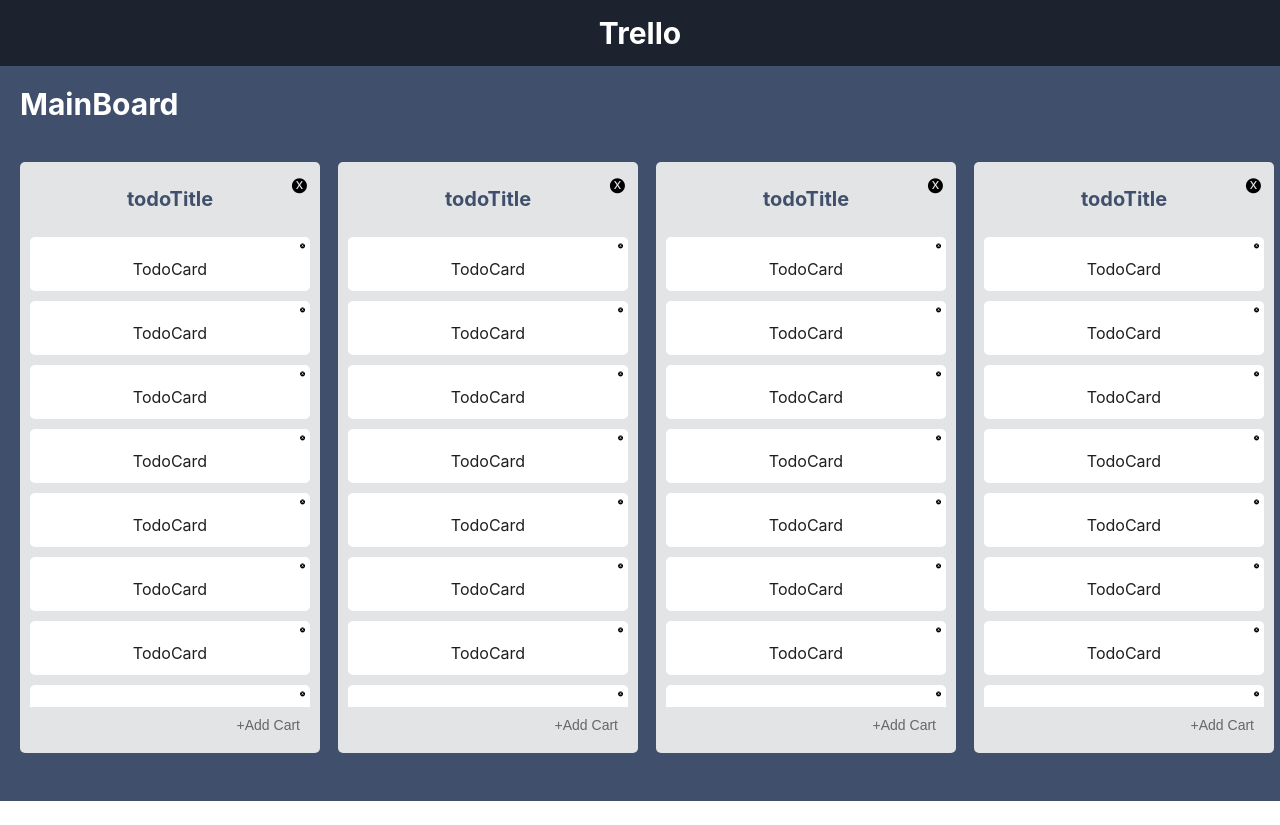
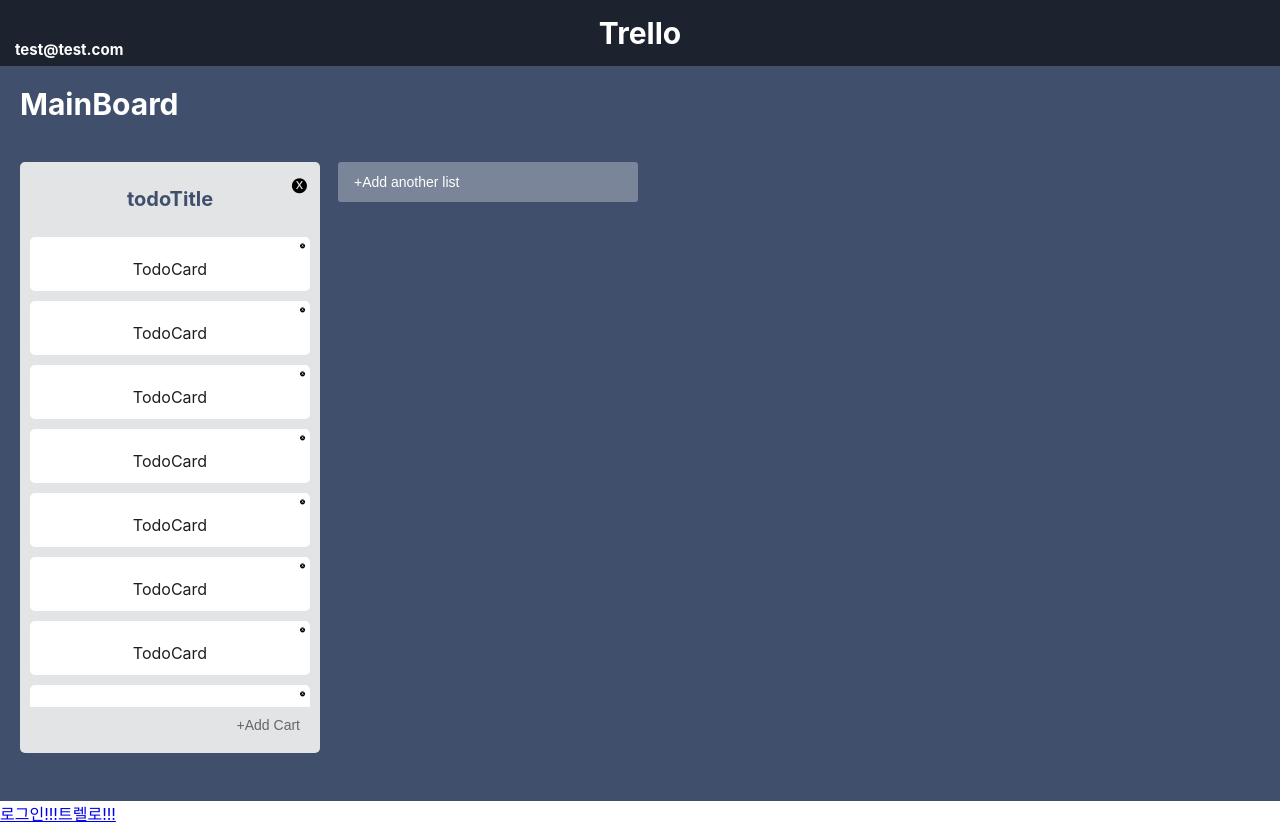
Before and after one commit to LOCA525/lecture-react-trello, a React (Create React App) app: page /trello in a window 1280 px wide. Before the commit the page ends 801 px from the top, so only its background shows below. Built offline with nearby package versions, Linux system fonts and the light colour scheme.

Commit message:
서버에서받아온 토큰과 유저데이터 저장

```diff
--- a/src/App.js
+++ b/src/App.js
@@ -10,8 +10,8 @@
         <Route path="/login" element={<LoinPage />} />
         <Route path="/trello" element={<TrelloPage />} />
       </Routes>
-      {/* <Link to="/login">로그인!!!</Link>
-      <Link to="/trello">트렐로!!!</Link> */}
+      <Link to="/login">로그인!!!</Link>
+      <Link to="/trello">트렐로!!!</Link>
     </>
   );
 }
--- a/src/pages/LoginPage/LoginPage.js
+++ b/src/pages/LoginPage/LoginPage.js
@@ -24,8 +24,14 @@
         if (res.status === 200) {
           navigate("/trello");
         }
-        const res2 = res;
-        console.log(res2);
+        const data = res.data;
+        const accessToken = data.accessToken;
+        const user = data.user;
+        const email = user.email;
+
+        console.log(res.data);
+        console.log(accessToken);
+        console.log(email);
       })
       .catch((err) => {
         console.log(err);
--- a/src/pages/TrelloPage/Components/Nav/Nav.js
+++ b/src/pages/TrelloPage/Components/Nav/Nav.js
@@ -3,7 +3,11 @@
 const Nav = () => {
   return (
     <div className="Nav">
-      <div className="title">Trello</div>
+      <div className="title">
+        Trello
+        <div className="userName">test@test.com</div>
+      </div>
+
       <div className="mainBoard">MainBoard</div>
     </div>
   );
--- a/src/pages/TrelloPage/Components/Nav/style.css
+++ b/src/pages/TrelloPage/Components/Nav/style.css
@@ -1,5 +1,6 @@
 .Nav {
   width: 100%;
+  position: relative;
 }
 
 .Nav .title {
@@ -11,6 +12,15 @@
   color: #fff;
 }
 
+.Nav .userName {
+  font-size: 15px;
+  float: left;
+  background-color: #1d232e;
+  color: #fff;
+  position: absolute;
+  top: 40px;
+}
+
 .Nav .mainBoard {
   padding: 20px;
   font-weight: 700;
--- a/src/pages/TrelloPage/Components/TodoContainer/TodoBox/TodoBox.js
+++ b/src/pages/TrelloPage/Components/TodoContainer/TodoBox/TodoBox.js
@@ -3,12 +3,12 @@
 const TodoBox = () => {
   return (
     <div className="TodoBox">
-      <div className="todoTitle">todoTitle</div>
-      <button className="todoBoxDeleteBtn">🅧</button>
+      <div className="todoTitle">
+        todoTitle
+        <button className="todoBoxDeleteBtn">🅧</button>
+      </div>
+
       <ul className="todos">
-        <TodoCard />
-        <TodoCard />
-        <TodoCard />
         <TodoCard />
         <TodoCard />
         <TodoCard />
--- a/src/pages/TrelloPage/Components/TodoContainer/TodoBox/TodoCard/style.css
+++ b/src/pages/TrelloPage/Components/TodoContainer/TodoBox/TodoCard/style.css
@@ -11,6 +11,12 @@
   border-radius: 5px;
   position: relative;
   white-space: normal;
+  transition: 0.3s;
+}
+
+.todoCard:hover {
+  background-color: #e3e4e6;
+  border: 0.5px solid #e3e4e6;
 }
 
 .todoCard .todoCardDeleteBtn {
--- a/src/pages/TrelloPage/Components/TodoContainer/TodoBox/style.css
+++ b/src/pages/TrelloPage/Components/TodoContainer/TodoBox/style.css
@@ -22,8 +22,11 @@
   line-height: 35px;
   color: #40506c;
   margin-bottom: 10px;
+  transition: 0.3s;
 }
-
+.todoTitle:hover {
+  background-color: #fff;
+}
 .todoBoxDeleteBtn {
   cursor: pointer;
   position: absolute;
--- a/src/pages/TrelloPage/Components/TodoContainer/TodoConatainer.js
+++ b/src/pages/TrelloPage/Components/TodoContainer/TodoConatainer.js
@@ -4,12 +4,6 @@
 const TodoContainer = () => {
   return (
     <div className="TodoContainer">
-      <TodoBox />
-      <TodoBox />
-      <TodoBox />
-      <TodoBox />
-      <TodoBox />
-      <TodoBox />
       <TodoBox />
 
       <button className="addTodoBoxBtn">+Add another list</button>
```
